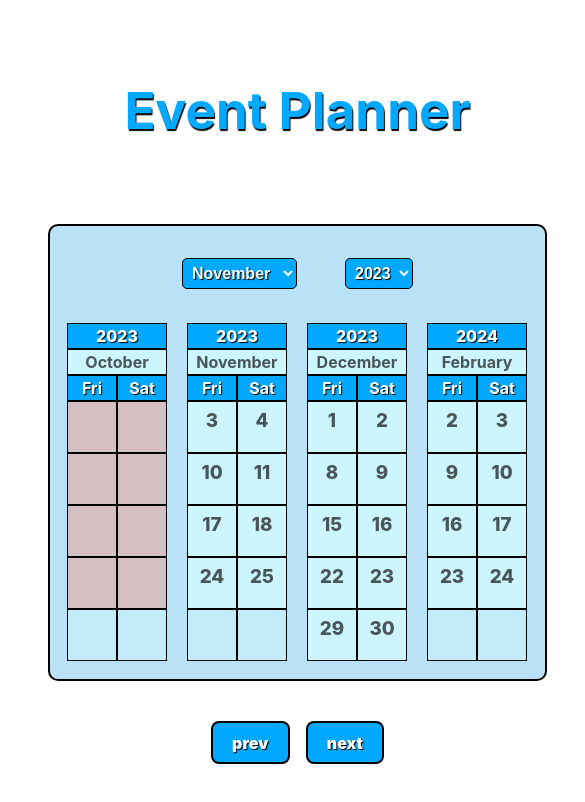
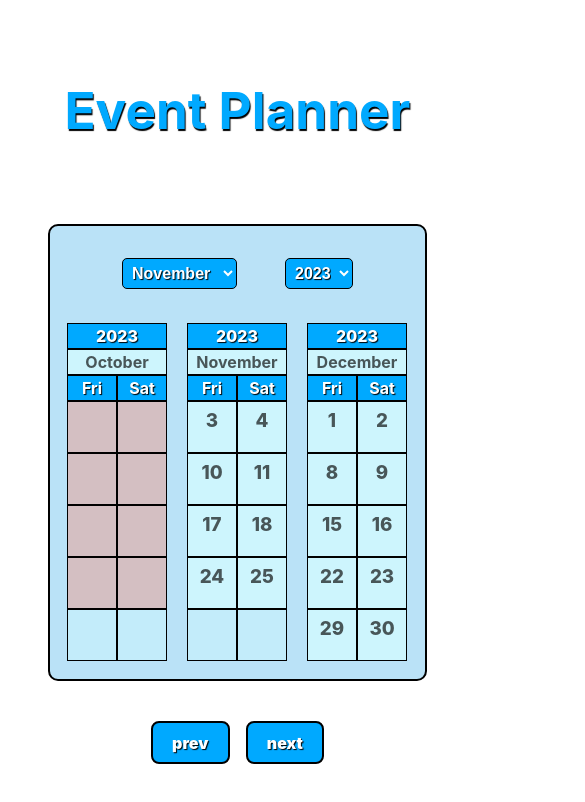
Before and after one commit to TobyVB/weekendCalendar, a React (Vite) app: page / in a window 390 px wide. Shown: the top 802 px of the page, 585 px wide, since content can reach past the window. Built offline with nearby package versions, Linux system fonts and the light colour scheme.

Commit message:
improve calendar animation

```diff
--- a/src/App.css
+++ b/src/App.css
@@ -121,9 +121,15 @@
   .iterate-month-sm {
     display: none;
   }
+  .hide-bg {
+    display: none;
+  }
 }
 @media screen and (max-width: 500px) {
   .medium-screen {
+    display: none;
+  }
+  .hide-sm {
     display: none;
   }
   /* .small-screen {
@@ -142,4 +148,7 @@
     /* margin-top: 2.5em; */
     padding-bottom: 1em;
   }
+  .container {
+    max-width: 359px;
+  }
 }
--- a/src/components/Calendar.jsx
+++ b/src/components/Calendar.jsx
@@ -137,7 +137,7 @@ export default function Calendar() {
     };
 
     return (
-      <div className={`${props.screen} `}>
+      <div className={`${props.screen} ${props.hide}`}>
         <div
           style={{
             display: "flex",
@@ -280,7 +280,18 @@ export default function Calendar() {
                 animatingReverse === true && "slideMonthReverse"
               }`}
             >
-              <Month data="visible" dif={-3} />
+              <Month
+                data="visible"
+                dif={-3}
+                screen="medium-screen"
+                hide="hide-sm"
+              />
+              <Month
+                data="visible"
+                dif={-2}
+                screen="small-screen"
+                hide="hide-bg"
+              />
               {currentDate >= next2Months ? (
                 <Month data="visible" dif={-2} screen="medium-screen" />
               ) : (
@@ -294,7 +305,18 @@ export default function Calendar() {
               <Month data="visible" dif={0} screen="" />
               <Month data="visible" dif={+1} screen="small-screen" />
               <Month data="visible" dif={+2} screen="medium-screen" />
-              <Month dif={+3} data="visible" />
+              <Month
+                dif={+2}
+                data="visible"
+                screen="small-screen"
+                hide="hide-bg"
+              />
+              <Month
+                dif={+3}
+                data="visible"
+                screen="medium-screen"
+                hide="hide-sm"
+              />
             </div>
           </div>
         </div>
```
